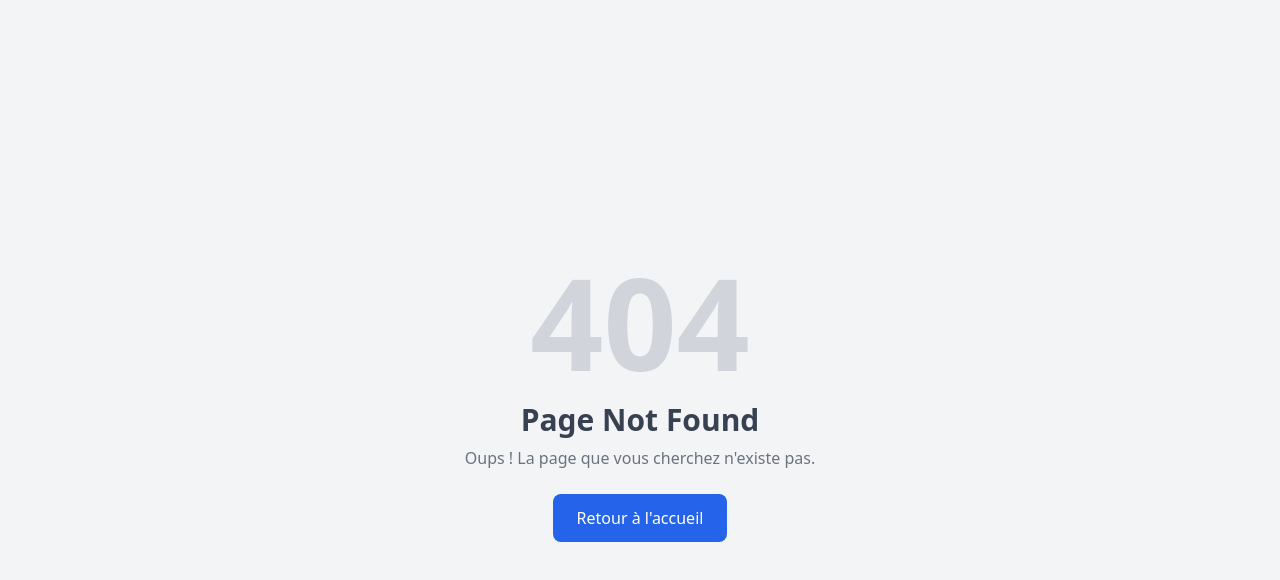
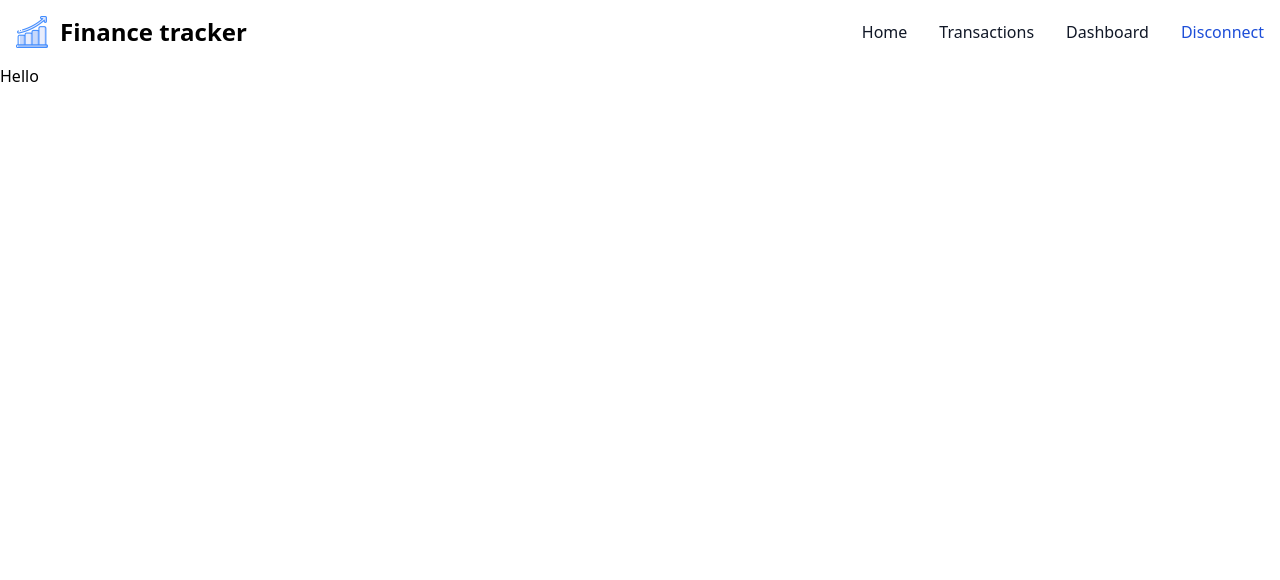
Before and after one commit to YassineDeplanque/finance-tracker, a React (Create React App) app in the folder frontend/: page /auth in a window 1280 px wide. Before the commit this address had no page. Shown: the top 580 px of the page. Built offline with nearby package versions, Linux system fonts and the light colour scheme.

Commit message:
new auth page

```diff
--- a/frontend/src/App.js
+++ b/frontend/src/App.js
@@ -3,6 +3,7 @@ import Layout from './components/Layout';
 import Home from './pages/Home';
 import Transactions from './pages/Transactions';
 import Dashboard from './pages/Dashboard'
+import Authentification from './pages/Authentification';
 import NotFound from './pages/NotFound';
 
 function App() {
@@ -13,6 +14,7 @@ function App() {
           <Route path="/" element={<Home />} />
           <Route path="/transactions" element={<Transactions />} />
           <Route path="/dashboard" element={<Dashboard />} />
+          <Route path="/auth" element={<Authentification />} />
         </Route>
         <Route path="*" element={<NotFound />} />
       </Routes>
--- a/frontend/src/components/Navbar.jsx
+++ b/frontend/src/components/Navbar.jsx
@@ -76,6 +76,18 @@ function Navbar() {
                 Dashboard
               </NavLink>
             </li>
+            <li>
+              <NavLink
+                to="/auth"
+                className={({ isActive }) =>
+                  isActive
+                    ? 'block py-2 px-3 text-white bg-blue-700 rounded-sm md:bg-transparent md:text-blue-700 md:p-0 dark:text-white md:dark:text-blue-500'
+                    : 'block py-2 px-3 text-gray-900 rounded-sm hover:bg-gray-100 md:hover:bg-transparent md:border-0 md:hover:text-blue-700 md:p-0 dark:text-white md:dark:hover:text-blue-500 dark:hover:bg-gray-700 dark:hover:text-white md:dark:hover:bg-transparent'
+                }
+              >
+                Disconnect
+              </NavLink>
+            </li>
           </ul>
         </div>
       </div>
--- /dev/null
+++ b/frontend/src/pages/Authentification.jsx
@@ -0,0 +1,9 @@
+function Authentification() {
+    return(
+        <div>
+            <h1>Hello</h1>
+        </div>
+    )
+}
+
+export default Authentification;
```
